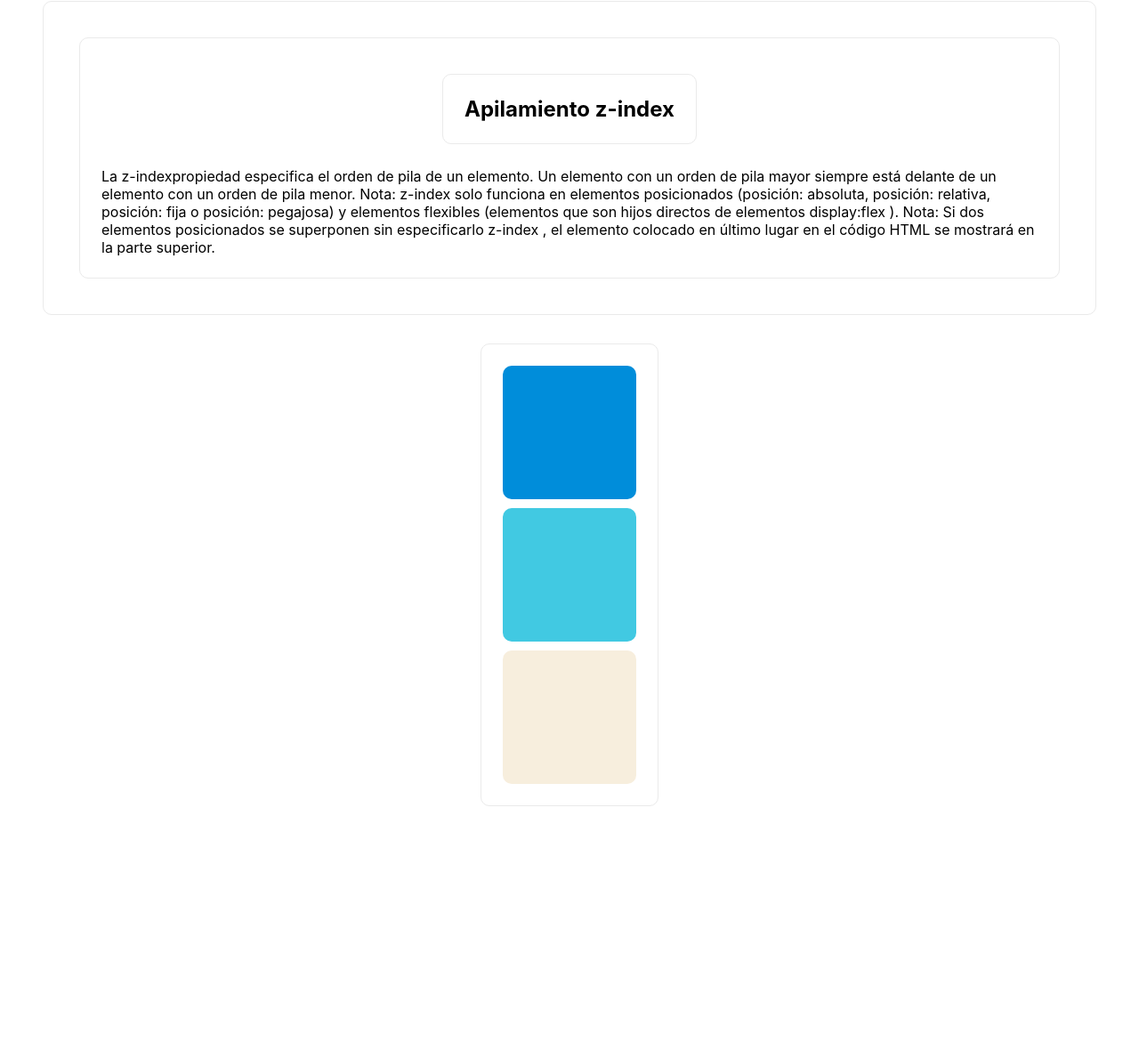
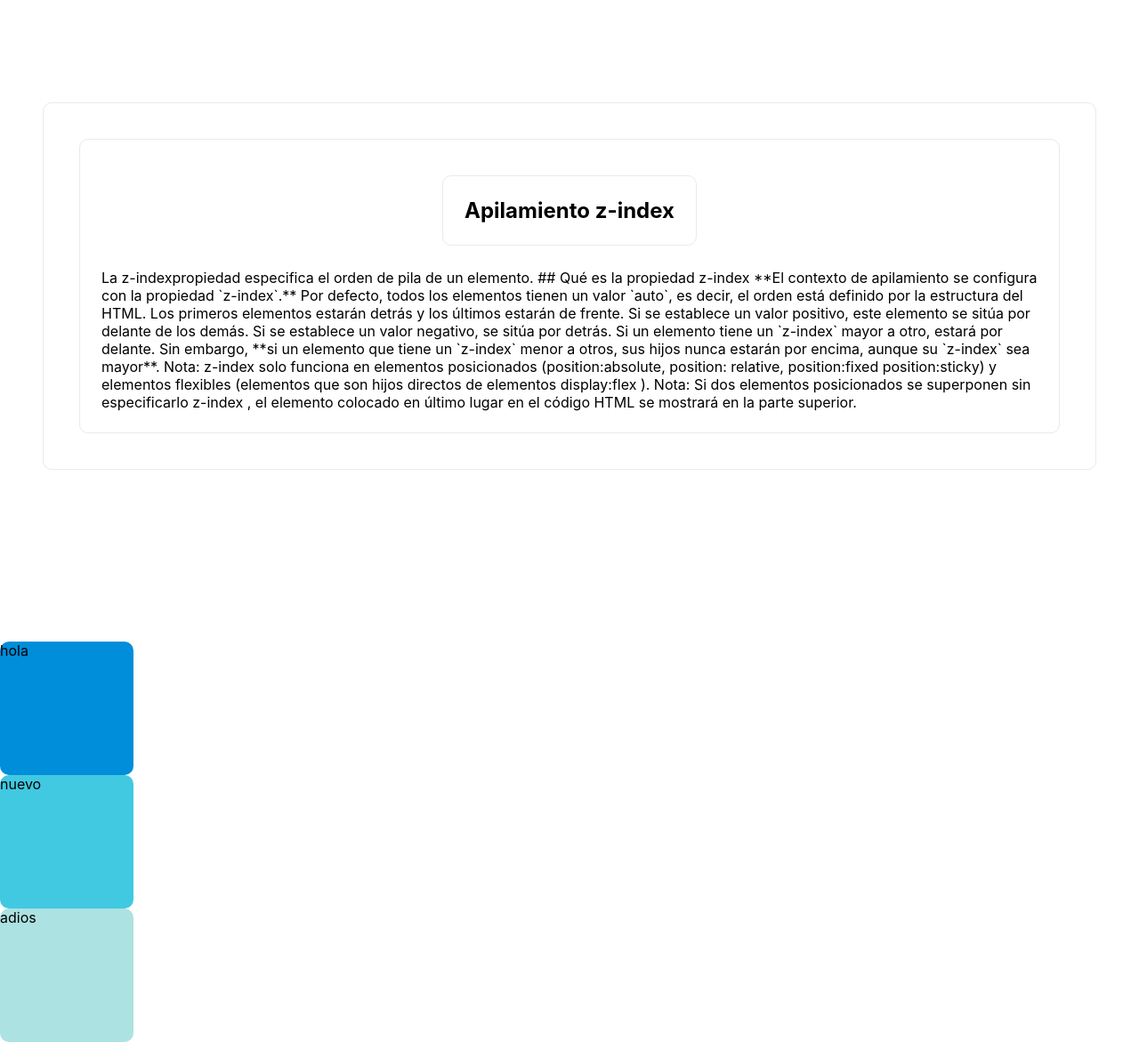
Before and after one commit to angel20125/Fronted-practice-2024, a website: page practice/16-z-index.html in a window 1280 px wide. Shown: the part 79-1250 px from the top of the page at 89% size. Before the commit the page ends 1065 px from the top, so only its background shows below. Drawn offline with Linux system fonts and the light colour scheme.

Commit message:
Update 16-z-index.html

```diff
--- a/practice/16-z-index.html
+++ b/practice/16-z-index.html
@@ -9,7 +9,6 @@
 </head>
 <style>
   .container {
-    display: flex;
     flex-direction: column;
     justify-content: center;
     align-items: center;
@@ -38,7 +37,13 @@
     border-radius: 10px;
   }
 
+  .container-display {
+    position: absolute;
+  }
+
   .uno {
+    position: relative;
+    top: 0;
     height: 150px;
     width: 150px;
     border-radius: 10px;
@@ -46,6 +51,7 @@
   }
 
   .dos {
+
     height: 150px;
     width: 150px;
     border-radius: 10px;
@@ -59,12 +65,6 @@
     background: #ACE2E1;
   }
 
-  .tres {
-    height: 150px;
-    width: 150px;
-    border-radius: 10px;
-    background: #F7EEDD;
-  }
 </style>
 
 <body>
@@ -74,10 +74,23 @@
         <h2 class="card " class="title">Apilamiento z-index</h2>
         La z-indexpropiedad especifica el orden de pila de un elemento.
 
-        Un elemento con un orden de pila mayor siempre está delante de un elemento con un orden de pila menor.
+        ## Qué es la propiedad z-index
 
-        Nota: z-index solo funciona en elementos posicionados (posición: absoluta, posición: relativa, posición: fija o
-        posición: pegajosa) y elementos flexibles (elementos que son hijos directos de elementos display:flex ).
+        **El contexto de apilamiento se configura con la propiedad `z-index`.**
+
+        Por defecto, todos los elementos tienen un valor `auto`, es decir, el orden está definido por la estructura del
+        HTML.
+        Los primeros elementos estarán detrás y los últimos estarán de frente.
+
+        Si se establece un valor positivo, este elemento se sitúa por delante de los demás. Si se establece un valor
+        negativo,
+        se sitúa por detrás.
+
+        Si un elemento tiene un `z-index` mayor a otro, estará por delante. Sin embargo, **si un elemento que tiene
+        un `z-index` menor a otros, sus hijos nunca estarán por encima, aunque su `z-index` sea mayor**.
+
+        Nota: z-index solo funciona en elementos posicionados (position:absolute, position: relative, position:fixed
+        position:sticky) y elementos flexibles (elementos que son hijos directos de elementos display:flex ).
 
         Nota: Si dos elementos posicionados se superponen sin especificarlo z-index , el elemento colocado en último
         lugar en el
@@ -85,14 +98,18 @@
       </article>
     </section>
 
-    <section class="container">
-      <div class="uno"></div>
-      <div class="dos"></div>
-      <div class="tres">
-        <div class="cuatro"></div>
-      </div>
-    </section>
+
   </main>
+  <div class="container-display">
+
+    <div class="uno">hola</div>
+    <div class="dos">nuevo</div>
+    <div class="tres">
+      <div class="cuatro">adios</div>
+    </div>
+
+  </div>
+
 
 </body>
 
```
